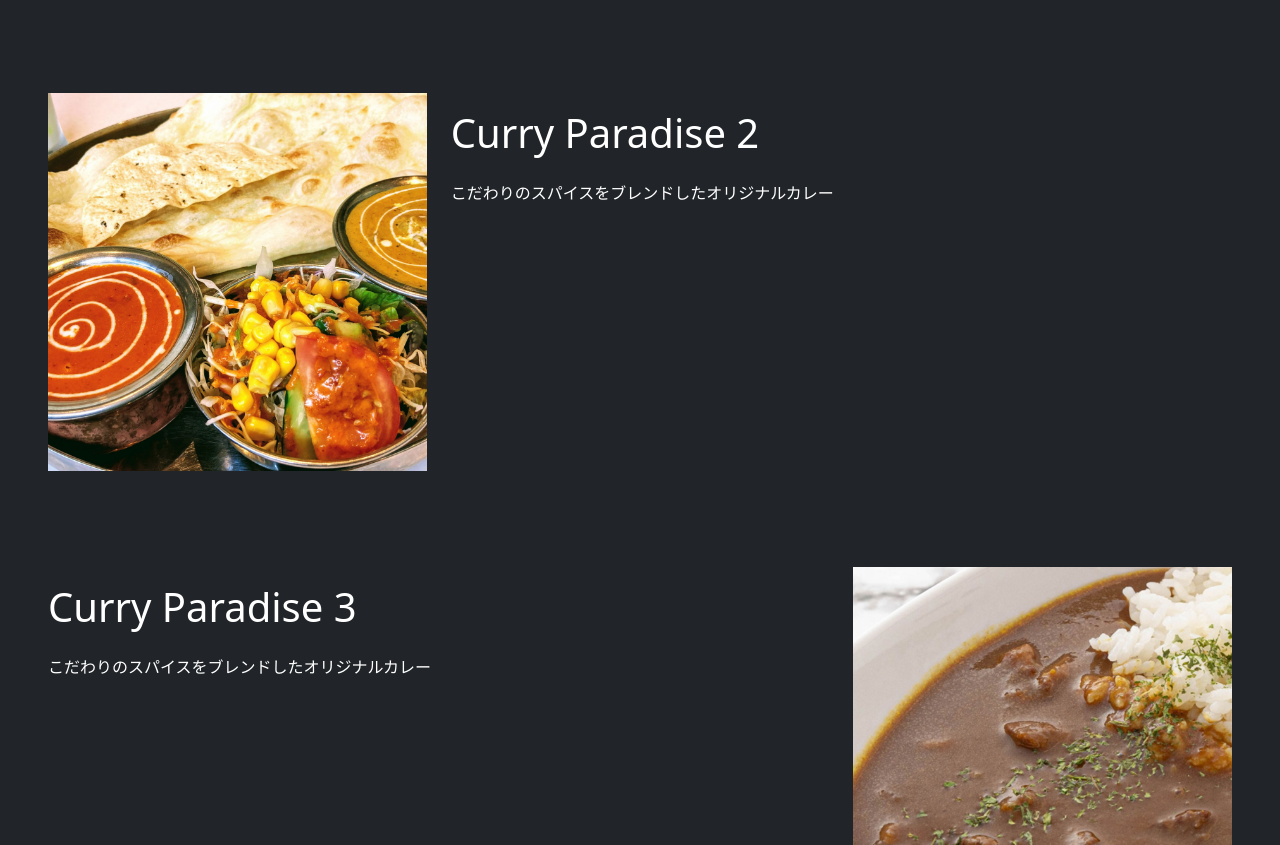
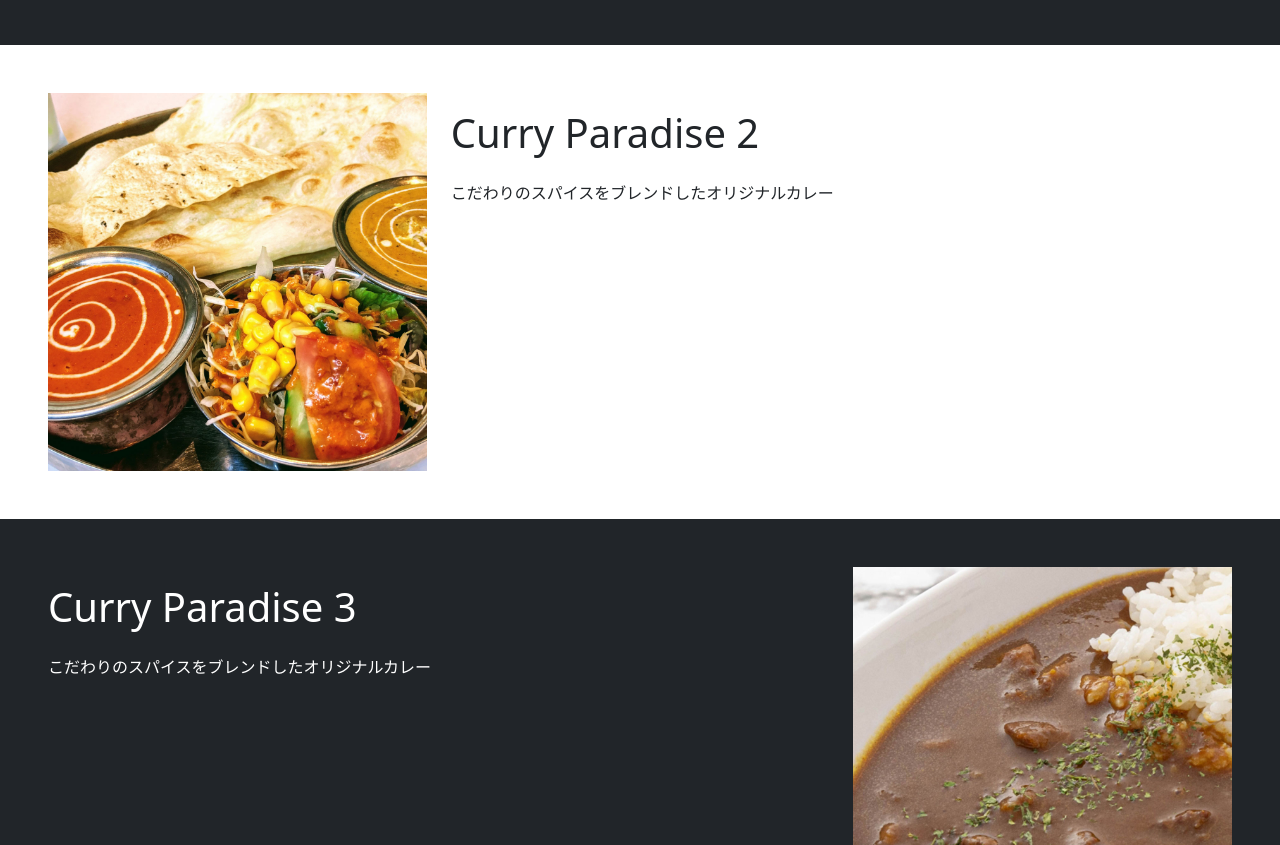
Before and after one commit to siki-0713/curry, a plain HTML site: page index.html in a window 1280 px wide. Shown: the part 1998-2843 px from the top of the page. Drawn offline with nearby package versions, Linux system fonts and the light colour scheme.

Commit message:
Update index.html

```diff
--- a/index.html
+++ b/index.html
@@ -105,7 +105,7 @@
         </section>
 
         <section id="items-2">
-            <div class="container-fluid p-5 text-bg-dark">
+            <div class="container-fluid p-5">
                     <div class="row">
                         <div class="col-sm-4">
                          <img src="images/curry_menu_02.jpg" alt=""class=img-fluid>
```
